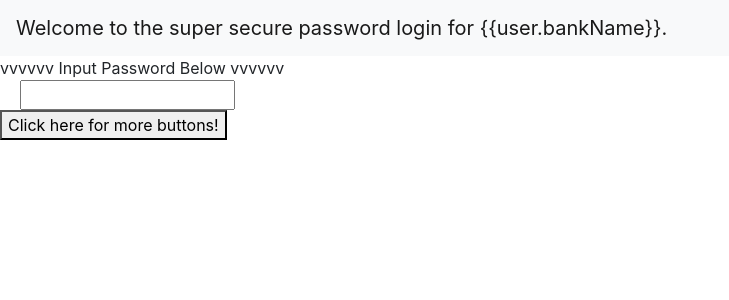
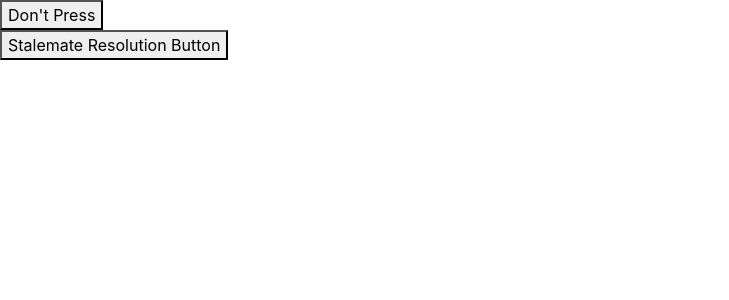
Before and after one commit to kylesmart99/Internship-Project, an Angular app in the folder The Project/InternshipProject/: page /buttons in a window 1280 px wide. Before the commit this address led to /home. Shown: the top 300 px of the page, without its empty margins (0-729 px from the left). Built offline with nearby package versions, Linux system fonts and the light colour scheme.

Commit message:
Added routing to the second page and added two buttons to said page.

```diff
--- a/The Project/InternshipProject/src/app/app.module.ts
+++ b/The Project/InternshipProject/src/app/app.module.ts
@@ -1,6 +1,6 @@
 import { BrowserModule } from '@angular/platform-browser';
 import { NgModule } from '@angular/core';
-
+import { ButtonPressingComponent } from './button-pressing/button-pressing.component';
 import { AppComponent } from './app.component';
 import { PasswordInputComponent } from './password-input/password-input.component';
 import { RouterModule } from '@angular/router';
@@ -11,9 +11,10 @@ import { RouterModule } from '@angular/router';
     PasswordInputComponent
   ],
   imports: [
-    BrowserModule,
+  BrowserModule,
     RouterModule.forRoot([
       { path: 'home', component: PasswordInputComponent },
+      { path: 'buttons', component: ButtonPressingComponent },
       { path: '', redirectTo: 'home', pathMatch: 'full' },
       { path: '**', redirectTo: 'home', pathMatch: 'full' }
     ])
--- a/The Project/InternshipProject/src/app/button-pressing/button-pressing.component.html
+++ b/The Project/InternshipProject/src/app/button-pressing/button-pressing.component.html
@@ -1 +1,5 @@
 <button>Don't Press</button>
+
+<div>
+  <button>Stalemate Resolution Button</button>
+</div>
--- a/The Project/InternshipProject/src/app/password-input/password-input.component.html
+++ b/The Project/InternshipProject/src/app/password-input/password-input.component.html
@@ -9,5 +9,5 @@
 </div>
 
 <div>
-  <button>Click here for more buttons!</button>
+  <a routerLink="/buttons">Click here for more buttons!</a>
 </div>
--- a/The Project/InternshipProject/src/app/password-input/password-input.component.ts
+++ b/The Project/InternshipProject/src/app/password-input/password-input.component.ts
@@ -6,7 +6,7 @@ import { Component, OnInit } from '@angular/core';
   styleUrls: ['./password-input.component.css']
 })
 export class PasswordInputComponent implements OnInit {
-  pageTitle: string = 'Welcome to the super secure password login for {{user.bankName}}.';
+  pageTitle = 'Welcome to the super secure password login for {{user.bankName}}.';
 
   constructor() { }
 
```
